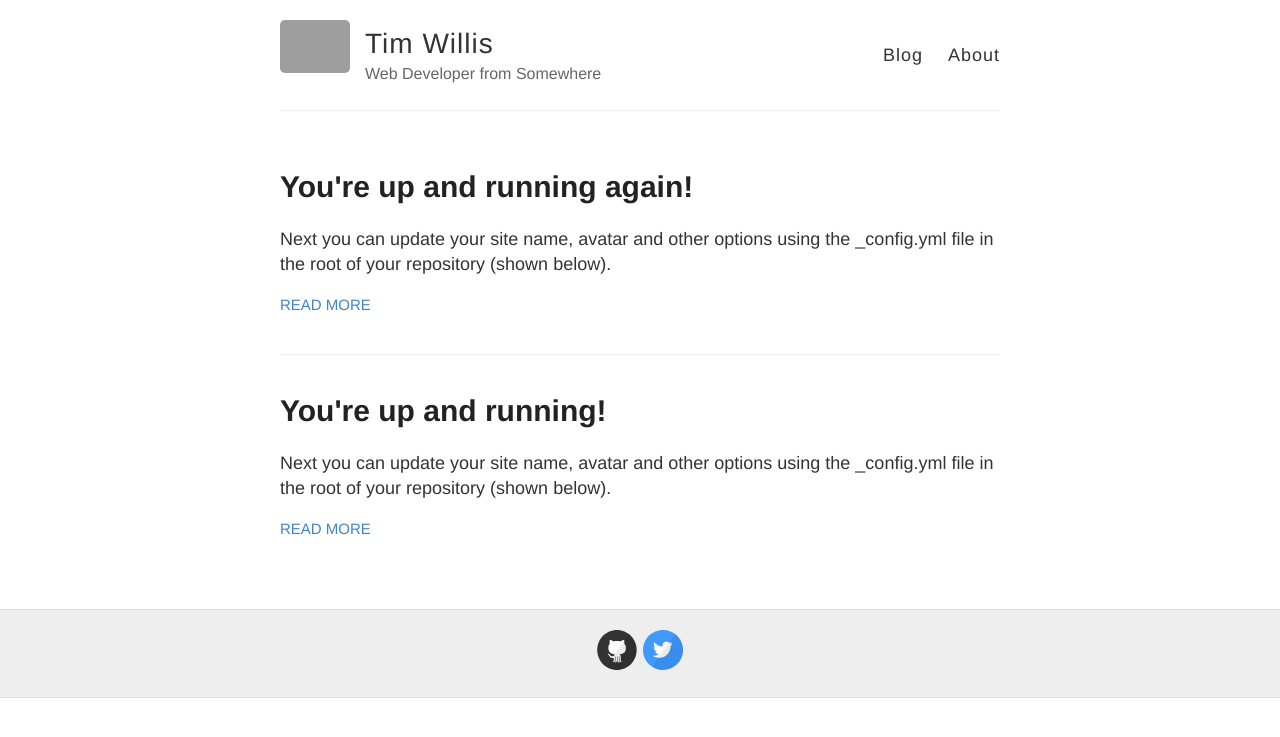
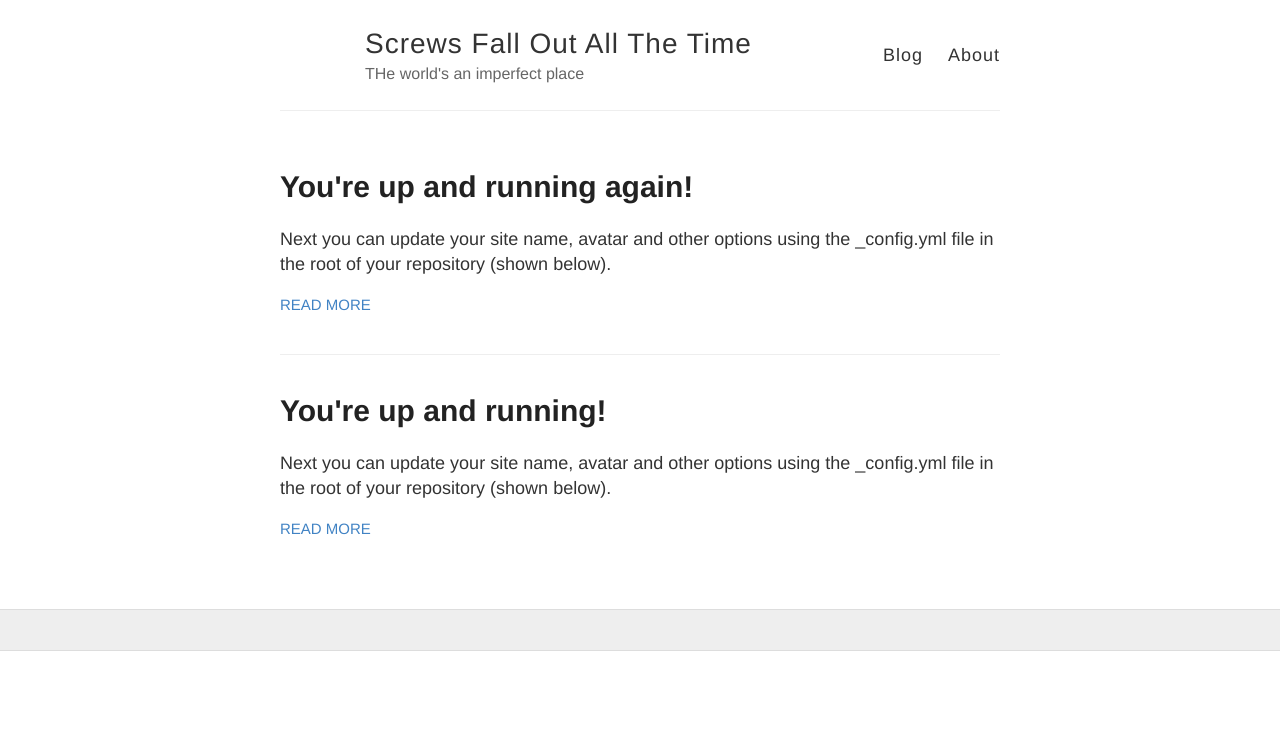
Before and after one commit to tcwillis/tcwillis.github.io, a Jekyll site: the page built from index.html, in a window 1280 px wide. Shown: the top 737 px of the page. Built offline with Jekyll 4.4.1, drawn with Linux system fonts in a browser that asks for light colours; grey boxes are pictures that could not be loaded.

Commit message:
Update _config.yml

```diff
--- a/_config.yml
+++ b/_config.yml
@@ -3,13 +3,13 @@
 #
 
 # Name of your site (displayed in the header)
-name: Tim Willis
+name: Screws Fall Out All The Time
 
 # Short bio or description (displayed in the header)
-description: Web Developer from Somewhere
+description: THe world's an imperfect place
 
 # URL of your avatar or profile pic (you could use your GitHub profile pic)
-avatar: https://raw.githubusercontent.com/barryclark/jekyll-now/master/images/jekyll-logo.png
+avatar:
 
 #
 # Flags below are optional
@@ -21,12 +21,12 @@ footer-links:
   email:
   facebook:
   flickr:
-  github: barryclark/jekyll-now
+  github:
   instagram:
   linkedin:
   pinterest:
   rss: # just type anything here for a working RSS icon
-  twitter: jekyllrb
+  twitter:
   stackoverflow: # your stackoverflow profile, e.g. "users/50476/bart-kiers"
   youtube: # channel/<your_long_string> or user/<user-name>
   googleplus: # anything in your profile username that comes after plus.google.com/
```
